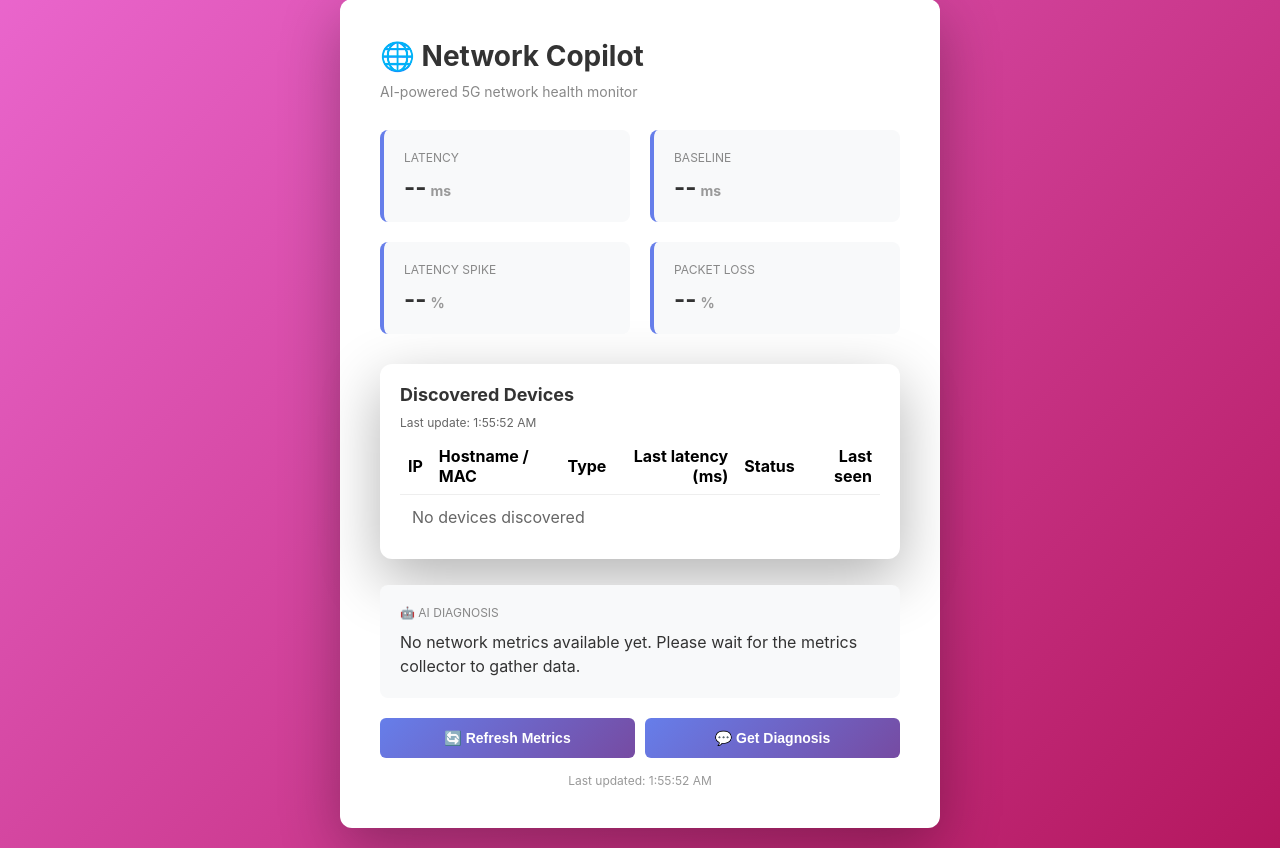
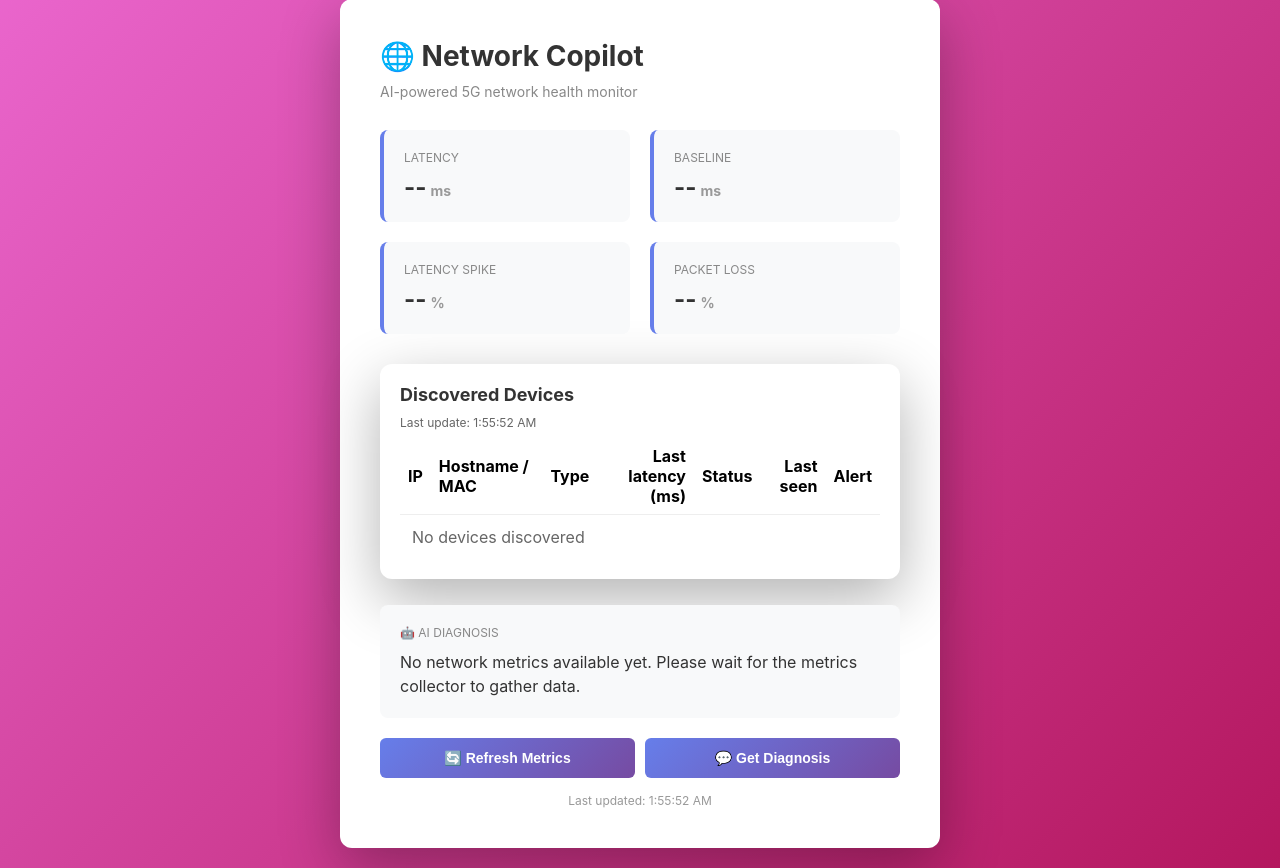
Before and after one commit to tony9321/dubhack, a Flask app: page / in a window 1280 px wide. Shown: the part 21-889 px from the top of the page. Run offline with Flask 3, Linux system fonts and the light colour scheme; data that the repository does not hold is empty.

Commit message:
threshold

```diff
--- a/network-copilot/app.py
+++ b/network-copilot/app.py
@@ -1,3 +1,10 @@
+# Threshold configuration (can be moved to config file later)
+GLOBAL_THRESHOLDS = {
+    'latency': 200,   # ms
+    'loss': 5.0      # percent
+}
+# Example per-device override: { '192.168.50.176': {'latency': 150, 'loss': 2.0} }
+PER_DEVICE_THRESHOLDS = {}
 from flask import Flask, render_template, jsonify, Response
 from metrics_collector import start_collection
 from analyzer import analyze_network, get_recent_metrics
@@ -168,7 +175,7 @@ def api_summary():
 
 @app.route('/api/devices')
 def api_devices():
-    """Return discovered devices, with simple type inference."""
+    """Return discovered devices, with type, threshold status, and alert message."""
     try:
         devs = discover_devices()  # expected dicts with keys: ip, mac, hostname
         enriched = []
@@ -177,7 +184,49 @@ def api_devices():
             mac = d.get("mac")
             hostname = d.get("hostname")
             dtype = _infer_device_type(hostname, mac)
-            enriched.append({ **d, "type": dtype })
+
+            # Get most recent metrics for this device
+            conn = sqlite3.connect('data.db')
+            c = conn.cursor()
+            c.execute('''
+                SELECT latency, packet_loss, timestamp
+                FROM device_metrics
+                WHERE device_ip = ?
+                ORDER BY timestamp DESC
+                LIMIT 1
+            ''', (ip,))
+            row = c.fetchone()
+            conn.close()
+            latency = row[0] if row else None
+            loss = row[1] if row else None
+
+            # Determine thresholds
+            thresholds = PER_DEVICE_THRESHOLDS.get(ip, GLOBAL_THRESHOLDS)
+            exceeded = False
+            reasons = []
+            if latency is not None and latency > thresholds['latency']:
+                exceeded = True
+                reasons.append(f"latency {latency:.1f}ms > {thresholds['latency']}ms")
+            if loss is not None and loss > thresholds['loss']:
+                exceeded = True
+                reasons.append(f"loss {loss:.1f}% > {thresholds['loss']}%")
+
+            # Alert message (can call Gemini here if exceeded)
+            alert_message = None
+            if exceeded:
+                # Optionally call Gemini for diagnosis
+                try:
+                    from llm_wrapper import get_llm_diagnosis
+                    alert_message = get_llm_diagnosis()
+                except Exception:
+                    alert_message = "Threshold exceeded: " + ", ".join(reasons)
+
+            enriched.append({
+                **d,
+                "type": dtype,
+                "threshold_exceeded": exceeded,
+                "alert_message": alert_message
+            })
         return jsonify({ 'devices': enriched })
     except Exception as e:
         # Keep UI responsive even if discovery fails
--- a/network-copilot/templates/index.html
+++ b/network-copilot/templates/index.html
@@ -213,10 +213,11 @@
                         <th style="text-align:right;padding:8px;border-bottom:1px solid #eee">Last latency (ms)</th>
                         <th style="text-align:right;padding:8px;border-bottom:1px solid #eee">Status</th>
                         <th style="text-align:right;padding:8px;border-bottom:1px solid #eee">Last seen</th>
+                        <th style="text-align:left;padding:8px;border-bottom:1px solid #eee">Alert</th>
                     </tr>
                 </thead>
                 <tbody id="devices-body">
-                    <tr><td colspan="6" style="padding:12px;color:#666">Loading devices...</td></tr>
+                    <tr><td colspan="7" style="padding:12px;color:#666">Loading devices...</td></tr>
                 </tbody>
             </table>
         </div>
@@ -303,7 +304,7 @@
             const tbody = document.getElementById('devices-body');
             const lastUpdate = document.getElementById('devices-last-update');
             if(!devResp || !devResp.devices){
-                tbody.innerHTML = '<tr><td colspan="6" style="padding:12px;color:#900">Failed to load devices</td></tr>';
+                tbody.innerHTML = '<tr><td colspan="7" style="padding:12px;color:#900">Failed to load devices</td></tr>';
                 lastUpdate.textContent = 'Failed to load devices';
                 return;
             }
@@ -311,7 +312,7 @@
             lastUpdate.textContent = 'Last update: ' + new Date().toLocaleTimeString();
             const devices = devResp.devices;
             if(devices.length === 0){
-                tbody.innerHTML = '<tr><td colspan="6" style="padding:12px;color:#666">No devices discovered</td></tr>';
+                tbody.innerHTML = '<tr><td colspan="7" style="padding:12px;color:#666">No devices discovered</td></tr>';
                 return;
             }
 
@@ -323,8 +324,9 @@
                     const ip = d.ip;
                     const hostname = d.hostname || '';
                     const mac = d.mac || '';
-                    // Always use backend type, fallback to 'Unknown' if missing
                     const type = (typeof d.type === 'string' && d.type.length > 0) ? d.type : 'Unknown';
+                    const threshold_exceeded = !!d.threshold_exceeded;
+                    const alert_message = d.alert_message || '';
                     const m = await fetchJSON(`/api/device/${ip}/metrics`);
                     let latency = null, up = null, ts = null;
                     if(m && m.metrics && m.metrics.length>0){
@@ -333,7 +335,7 @@
                         up = recent.up;
                         ts = recent.timestamp;
                     }
-                    return {ip, hostname, mac, type, latency, up, ts};
+                    return {ip, hostname, mac, type, latency, up, ts, threshold_exceeded, alert_message};
                 });
                 const resolved = await Promise.all(promises);
                 rows = rows.concat(resolved);
@@ -346,7 +348,11 @@
                 const lastSeen = r.ts ? r.ts : '—';
                 const hostname = r.hostname || r.mac || '';
                 const type = (typeof r.type === 'string' && r.type.length > 0) ? r.type : 'Unknown';
+                const alert = r.alert_message || '';
                 const tr = document.createElement('tr');
+                if(r.threshold_exceeded){
+                    tr.style.background = '#ffe5e5';
+                }
                 tr.innerHTML = `
                     <td style="padding:8px;border-bottom:1px solid #f0f0f0">${r.ip}</td>
                     <td style="padding:8px;border-bottom:1px solid #f0f0f0">${hostname}</td>
@@ -354,6 +360,7 @@
                     <td style="padding:8px;text-align:right;border-bottom:1px solid #f0f0f0">${latencyText}</td>
                     <td style="padding:8px;text-align:right;border-bottom:1px solid #f0f0f0"><span style="color:${statusColor};font-weight:600">${r.up ? 'UP' : 'DOWN'}</span></td>
                     <td style="padding:8px;text-align:right;border-bottom:1px solid #f0f0f0">${lastSeen}</td>
+                    <td style="padding:8px;border-bottom:1px solid #f0f0f0;color:#c00;font-weight:600">${alert}</td>
                 `;
                 tbody.appendChild(tr);
             }
```
